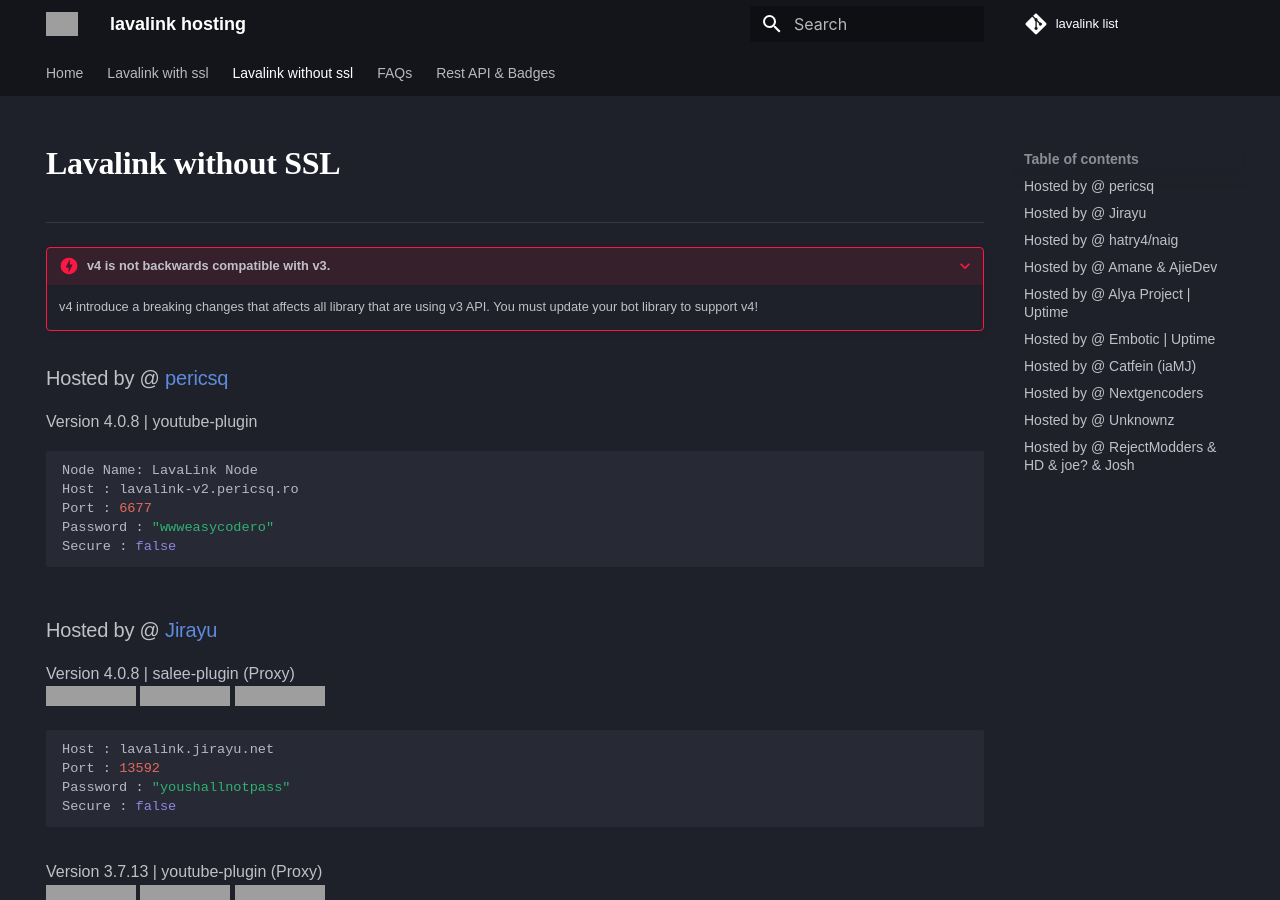
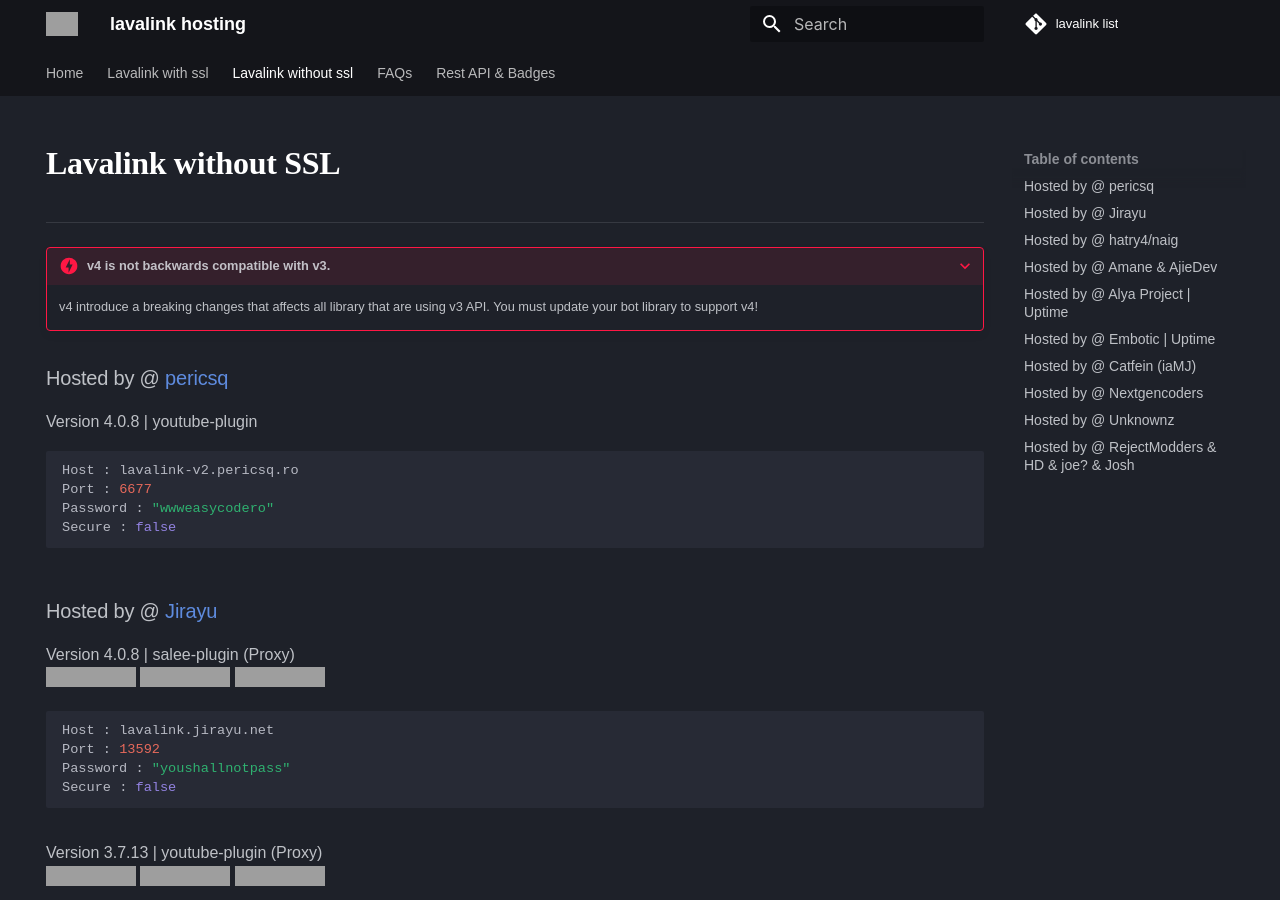
Before and after one commit to DarrenOfficial/lavalink-list, an MkDocs documentation site: the page built from docs/NoSSL/lavalink-without-ssl.md, in a window 1280 px wide and 900 px high, cut to the strip 0-900 px from the top of the window. Built offline with MkDocs 1.6.1 and Material for MkDocs 9.7.7, drawn with Linux system fonts in a browser that asks for light colours; some web fonts are replaced; comment, search, counter and statistics services are not loaded; a style sheet for code colours, icons or effects is not loaded; grey boxes are pictures that could not be loaded.

Commit message:
Update lavalink-without-ssl.md

````diff
--- a/docs/NoSSL/lavalink-without-ssl.md
+++ b/docs/NoSSL/lavalink-without-ssl.md
@@ -28,7 +28,6 @@ hide:
 ### Hosted by @ [pericsq](https://discord.com/users/1104190543120044123)
 Version 4.0.8 | youtube-plugin <br />
 ```bash
-Node Name: LavaLink Node
 Host : lavalink-v2.pericsq.ro
 Port : 6677
 Password : "wwweasycodero"
````
